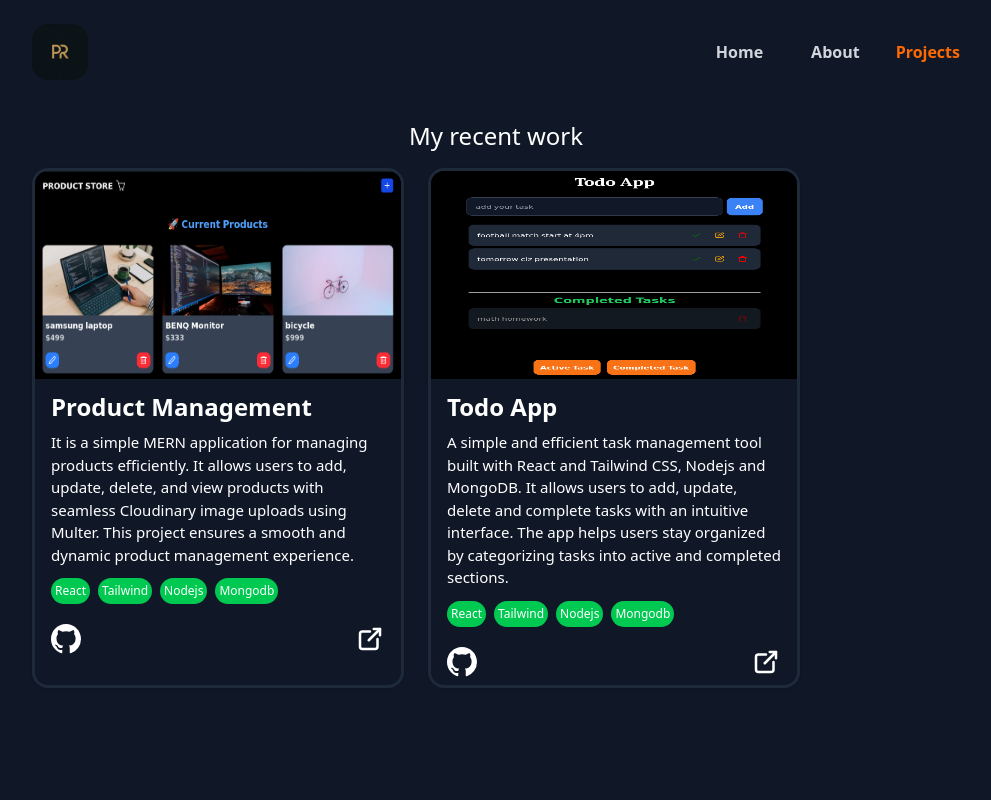
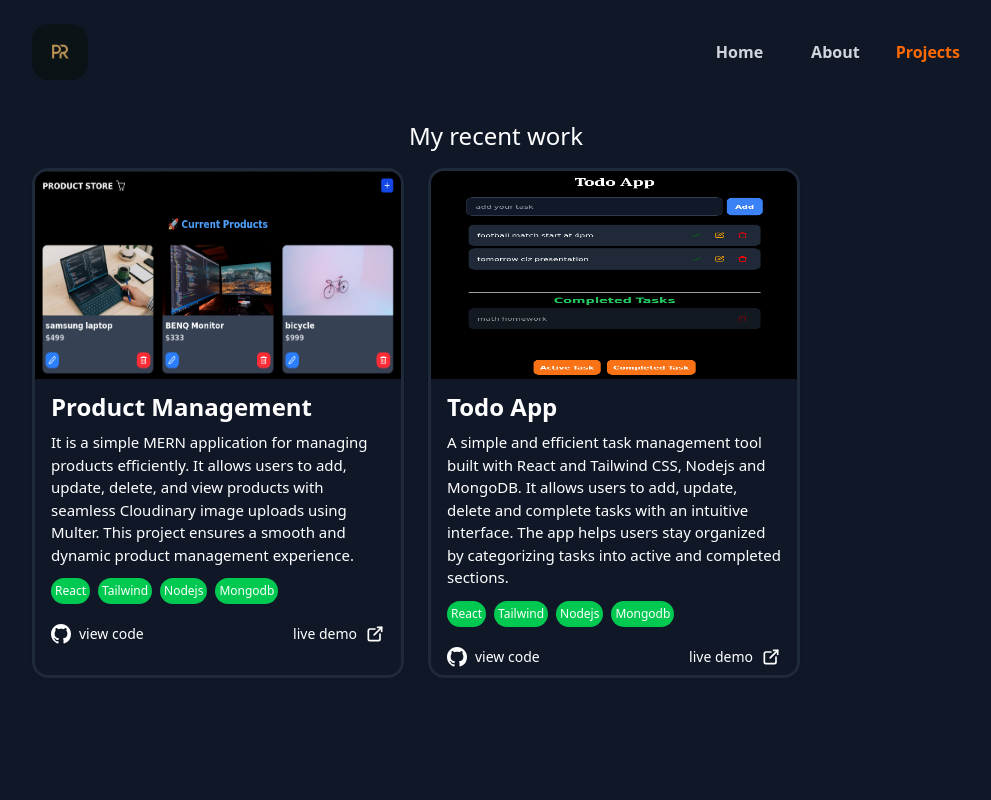
Before and after one commit to PustamRai/portfolio, a React (Vite) app: page /projects in a window 1280 px wide. Shown: the top 800 px of the page, without its empty margins (144-1135 px from the left). Built offline with nearby package versions, Linux system fonts and the light colour scheme.

Commit message:
update UI

```diff
--- a/src/pages/Projects.jsx
+++ b/src/pages/Projects.jsx
@@ -6,9 +6,7 @@ import { projects } from "../utils/projects.js";
 function Projects() {
   return (
     <div className=" bg-gray-900 text-white  px-6 md:px-44 min-h-screen">
-      <h2 className="flex justify-center py-4 text-2xl mb-">
-        My recent work
-      </h2>
+      <h2 className="flex justify-center py-4 text-2xl mb-">My recent work</h2>
 
       <div className="md:w-3xl grid grid-cols-1 md:grid-cols-2 gap-6">
         {projects.map((project, idx) => (
@@ -23,17 +21,14 @@ function Projects() {
             />
 
             <div className="px-4 mt-3">
-              <h2 className="font-bold text-2xl mb-2">
-                {project.title}
-              </h2>
-              <p className="text-[15px]">
-                {project.description}
-              </p>
+              <h2 className="font-bold text-2xl mb-2">{project.title}</h2>
+              <p className="text-[15px]">{project.description}</p>
             </div>
 
             <div className="flex gap-2 px-4 mt-3">
               {project.technologies.map((technology, idx) => (
-                <span key={idx}
+                <span
+                  key={idx}
                   className="bg-green-500 rounded-2xl p-1 text-[12px]"
                 >
                   {technology}
@@ -42,22 +37,29 @@ function Projects() {
             </div>
 
             <div className="flex justify-between items-center px-4 p-2 mt-3">
+              <div className="flex justify-center items-center gap-2 hover:text-gray-300">
                 <a
                   href={project.github}
                   target="_blank"
                   rel="noopener noreferrer"
-                className="text-3xl hover:text-gray-500 transition-all duration-150 ease-in cursor-pointer"
+                  className="flex justify-center items-center gap-2"
                 >
-                <BsGithub />
+                  <BsGithub size={20} className="transition-all duration-150 ease-in cursor-pointer" />
+                  <p className="text-sm">view code</p>
                 </a>
+              </div>
+
+              <div className="flex justify-center items-center gap-2 hover:text-blue-300">
                 <a
                   href={project.link}
                   target="_blank"
-              rel="noopener noreferrer">
-                <TbExternalLink
-                className="text-3xl hover:text-blue-500 transition-all duration-150 ease-in cursor-pointer"
-                />
+                  rel="noopener noreferrer"
+                  className="flex justify-center items-center gap-2"
+                >
+                  <p className="text-sm">live demo</p>
+                  <TbExternalLink size={20} className="transition-all duration-150 ease-in cursor-pointer" />
                 </a>
+              </div>
             </div>
           </div>
         ))}
```
Lines whose indentation alone changed are shown as unchanged.
